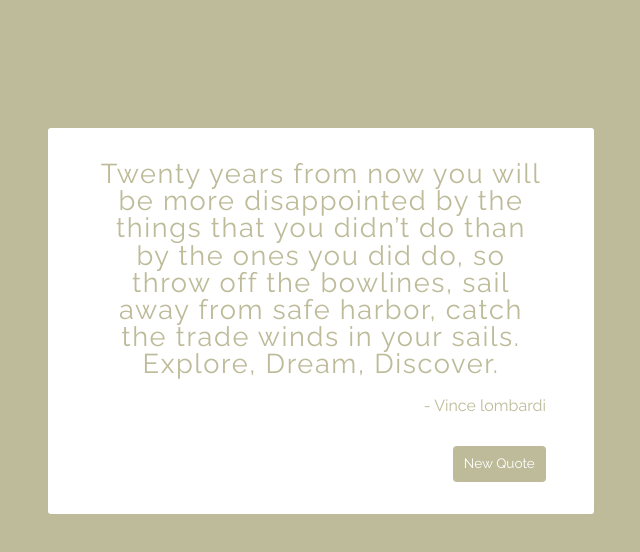
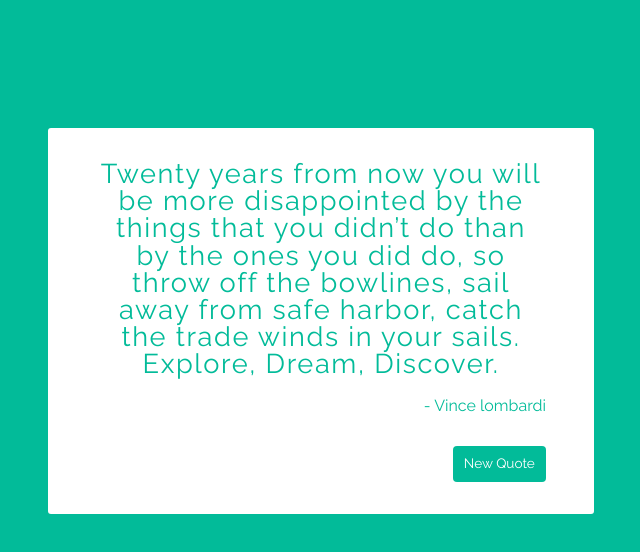
Before and after one commit to marcosrgalvez/random_quote_machine, a React (Create React App) app: page / in a window 1280 px wide. Shown: the top 552 px of the page, without its empty margins (319-959 px from the left). Built offline with nearby package versions, Linux system fonts and the light colour scheme.

Commit message:
refactor: extrae color a theme

```diff
--- a/src/_components/NewQuoteButton.ts
+++ b/src/_components/NewQuoteButton.ts
@@ -1,4 +1,5 @@
 import styled from "styled-components";
+import { color } from "../ui/GlobalStyles/theme";
 
 export const NewQuoteButton = styled.button`
   margin-top: 2rem;
@@ -9,7 +10,7 @@ export const NewQuoteButton = styled.button`
 
   font-size: 0.85rem;
   color: white;
-  background-color: rgb(189, 187, 153);
+  background-color: ${color};
 
   :hover {
     transition: opacity 150ms linear;
--- a/src/_components/QuoteAuthor.ts
+++ b/src/_components/QuoteAuthor.ts
@@ -1,4 +1,5 @@
 import styled from "styled-components";
+import { color } from "../ui/GlobalStyles/theme";
 
 export const QuoteAuthor = styled.p`
   margin-top: 1.25rem;
@@ -6,5 +7,5 @@ export const QuoteAuthor = styled.p`
 
   font-weight: 500;
   font-size: 1rem;
-  color: rgb(189, 187, 153);
+  color: ${color};
 `;
--- a/src/_components/QuoteText.ts
+++ b/src/_components/QuoteText.ts
@@ -1,4 +1,5 @@
 import styled from "styled-components";
+import { color } from "../ui/GlobalStyles/theme";
 
 export const QuoteText = styled.p`
   text-align: center;
@@ -6,5 +7,5 @@ export const QuoteText = styled.p`
 
   font-weight: 500;
   font-size: 1.7rem;
-  color: rgb(189, 187, 153);
+  color: ${color};
 `;
--- a/src/ui/GlobalStyles/GlobalStyles.ts
+++ b/src/ui/GlobalStyles/GlobalStyles.ts
@@ -1,6 +1,7 @@
 import { createGlobalStyle } from "styled-components";
 import { reboot } from "./reboot";
 import { reset } from "./reset";
+import { color } from "./theme";
 
 export const GlobalStyles = createGlobalStyle`
     ${reset}
@@ -9,6 +10,6 @@ export const GlobalStyles = createGlobalStyle`
     body{
         font-family: 'Raleway', sans-serif;
 
-        background-color: rgb(189, 187, 153);
+        background-color: ${color}
     }
 `;
--- /dev/null
+++ b/src/ui/GlobalStyles/theme.ts
@@ -0,0 +1 @@
+export const color = "rgb(2, 187, 153)";
```
